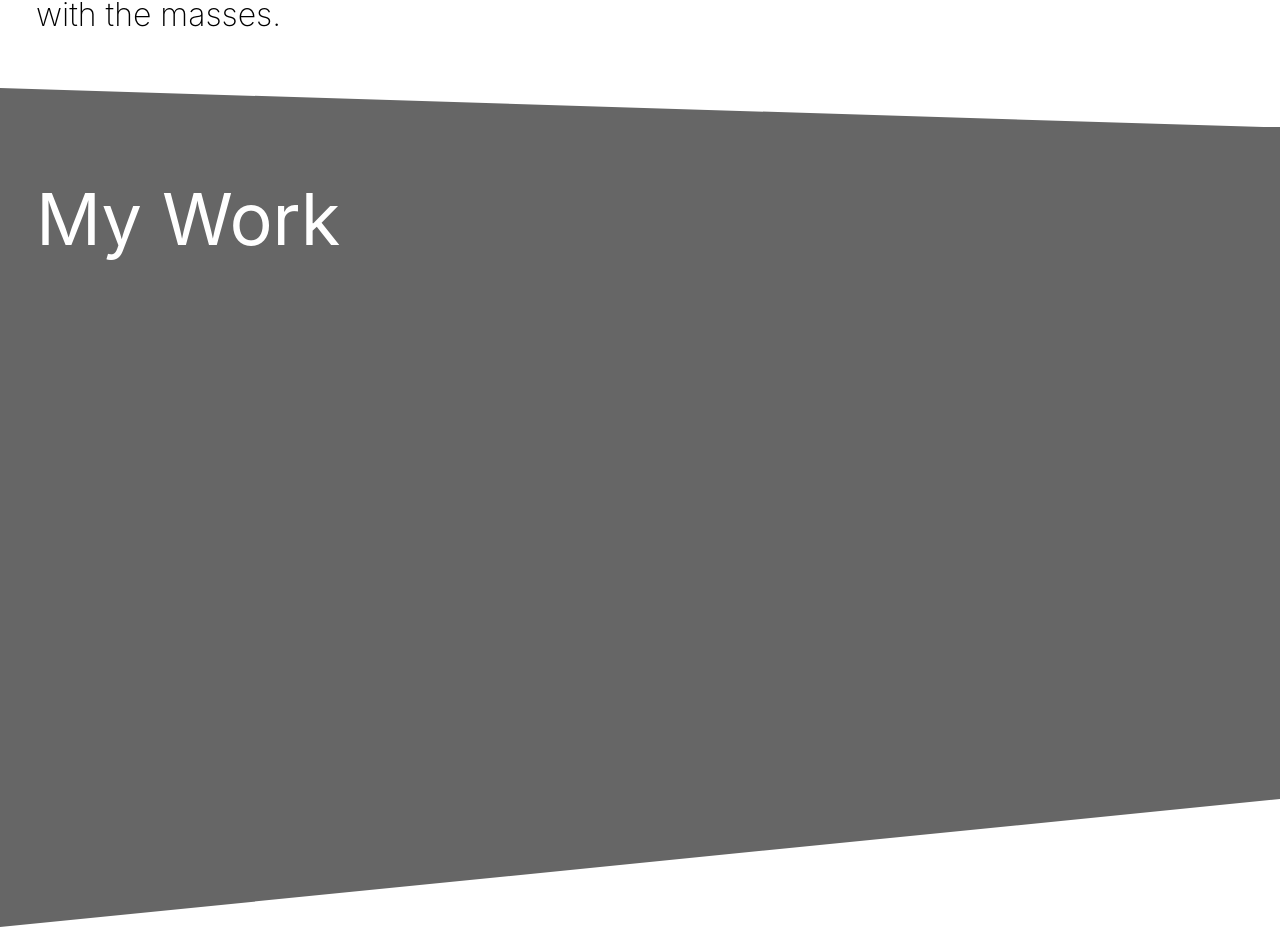
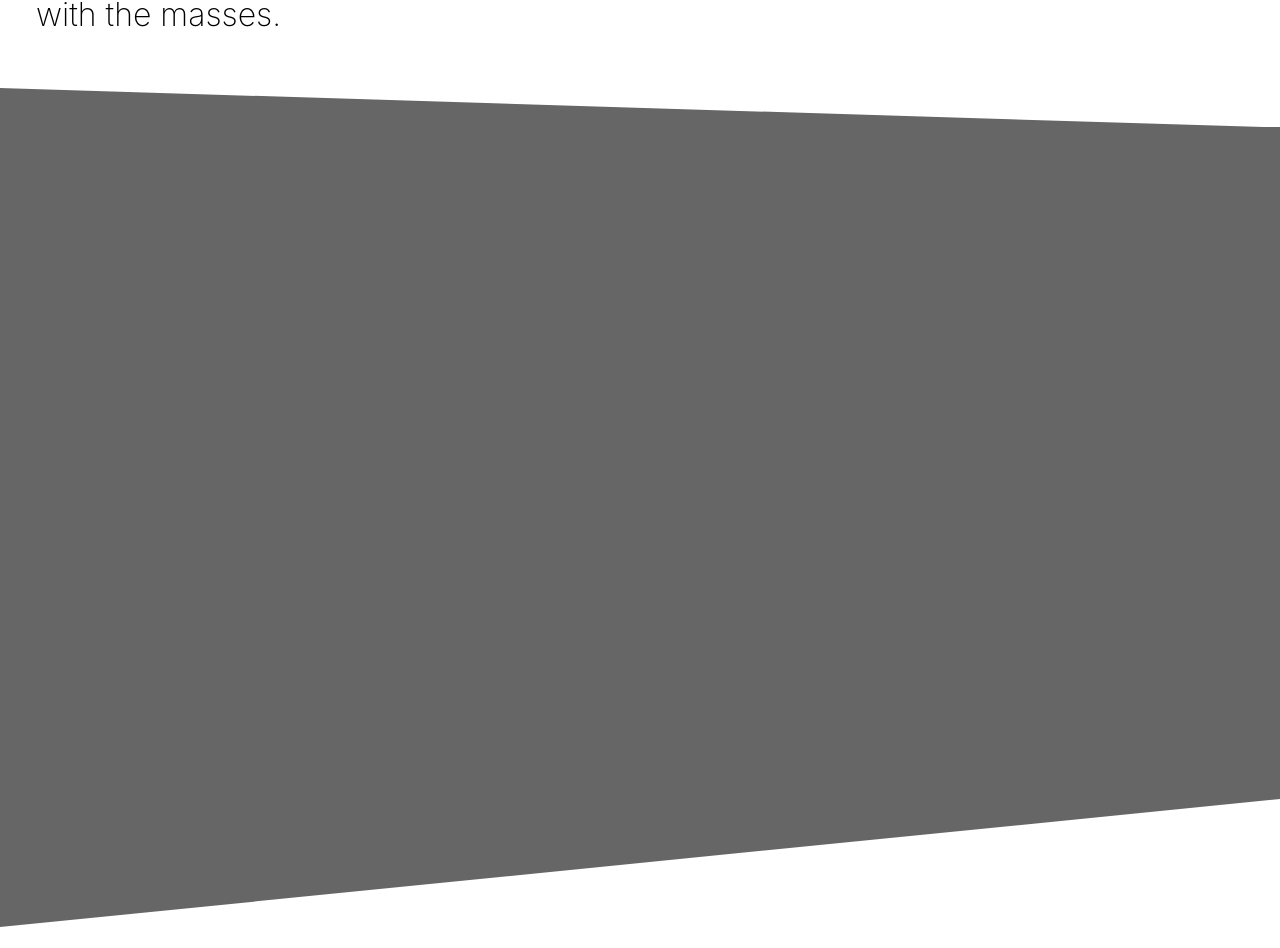
Before and after one commit to jbimagine/coffee-and-code-v2, a React (Create React App) app: page / in a window 1280 px wide. Shown: the part 1487-2435 px from the top of the page. Built offline with nearby package versions, Linux system fonts and the light colour scheme.

Commit message:
Code cleanup

```diff
--- a/src/Main.js
+++ b/src/Main.js
@@ -67,14 +67,9 @@ export default class Main extends Component {
                 isScrollHeight100vh = { this.state.isScrollHeight100vh }
             />
             <Home/>
-            <About
-            />
-            <MyWork
-                title = { 'My Work' }
-            />
-            <Contact
-                title = { ' Contact' }
-            />
+            <About/>
+            <MyWork/>
+            <Contact/>
             <Footer/>
         </>
         );
```
